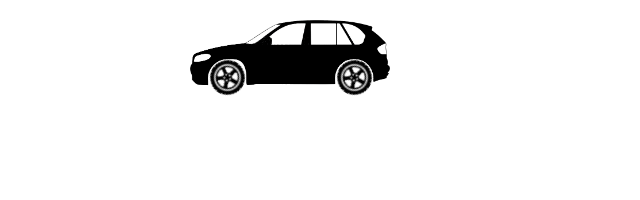
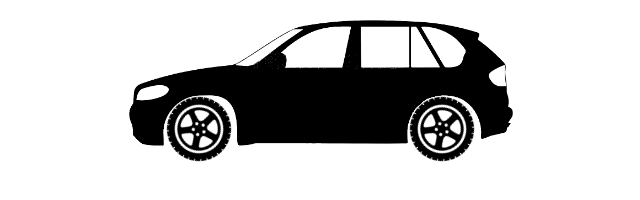
Before and after one commit to NONRJ/AutoAnimation, a plain HTML site: page index.html in a window 1280 px wide. Shown: the whole page, without its empty margins (170-810 px from the left). Drawn offline with Linux system fonts and the light colour scheme.

Commit message:
add adaptiv

```diff
--- a/index.html
+++ b/index.html
@@ -8,11 +8,15 @@
     <title>Animations</title>
 </head>
 <body>
-    <section>
-        <div class="auto">
-            <img class="auto-car" src="./image/car.png" alt="wheel">
+    <section class="car">
+        <div class="car__auto">
+            <img class="car__auto-body" src="./image/car.png" alt="wheel">
+        </div>
+        <div class="car__wheel-left">
             <img class="wheel-left" src="./image/wheel.png" alt="wheel-left">
-            <img src="./image/wheel.png" alt="wheel-right" class="wheel-right">
+        </div>
+        <div class="car__wheel-right">
+            <img class="wheel-right" src="./image/wheel.png" alt="wheel-right" >
         </div>
     </section>
 
--- a/style/_animation.scss
+++ b/style/_animation.scss
@@ -5,7 +5,7 @@
     }
 
     100% {
-        left: calc(100vw - 200px);
+        left: calc(100vw - 30vw);
     }
 }
 
@@ -16,7 +16,7 @@
     }
 
     100% {
-        left: calc(100vw - 180px);
+        left: 73vw;
         transform: rotate(360deg);
     }
 }
@@ -28,7 +28,7 @@
     }
 
     100% {
-        left: calc(100vw - 53px);
+        left: 92vw;
         transform: rotate(360deg);
     }
 }
--- a/style/_auto.scss
+++ b/style/_auto.scss
@@ -1,8 +1,5 @@
-.auto-car {
-    position: relative;
-    top:0;
-    left: 0;
-    max-width: 200px;
-    max-height: 200px;
-    animation: auto-move linear 3s infinite alternate;
+.car__auto-body {
+    max-height: 30vh;
+    max-width: 30vw;
+
 }
--- a/style/_base.scss
+++ b/style/_base.scss
@@ -9,6 +9,16 @@ body {
     margin-top: 20px ;
 }
 
-.auto {
+.car {
+    position: relative;
+    top: 0;
+}
+
+.car__auto {
+    animation: auto-move linear 3s infinite alternate;
+    position: absolute;
     max-width: 100vw;
+    top:0;
+    left: 0;
+    overflow: hidden;
 }
--- a/style/_wheel-left.scss
+++ b/style/_wheel-left.scss
@@ -1,9 +1,13 @@
+.car__wheel-left {
+    animation: wheel-moveL linear 3s infinite alternate;
+    position: absolute;
+    left:3vw;
+    top:6vw;
+    width: 5vw;
+}
+
 .wheel-left {
-    position: absolute;
-    top:60px;
-    left: 20px;
-    max-width: 35px;
-    max-height: 35px;
-    border-radius: 50%;
-    animation: wheel-moveL linear 3s infinite alternate;
+    max-width: 100%;
+    display: block;
+
 }
--- a/style/_wheel-right.scss
+++ b/style/_wheel-right.scss
@@ -1,9 +1,13 @@
+.car__wheel-right {
+    animation: wheel-moveR linear 3s infinite alternate;
+    position: absolute;
+    left:22vw;
+    top:6vw;
+    width: 5vw;
+}
+
 .wheel-right {
-    position: absolute;
-    top:60px;
-    left: 147px;
-    max-width: 35px;
-    max-height: 35px;
-    border-radius: 50%;
-    animation: wheel-moveR linear 3s infinite alternate;
+    max-width: 100%;
+    display: block;
+
 }
--- a/style/style.scss
+++ b/style/style.scss
@@ -1,5 +1,6 @@
+@import "./animation";
 @import "./base";
-@import "./animation";
+
 @import "./auto";
 @import "./wheel-left";
 @import "./wheel-right";
```
Also changed, not shown: style/style.css, 1 other file.
